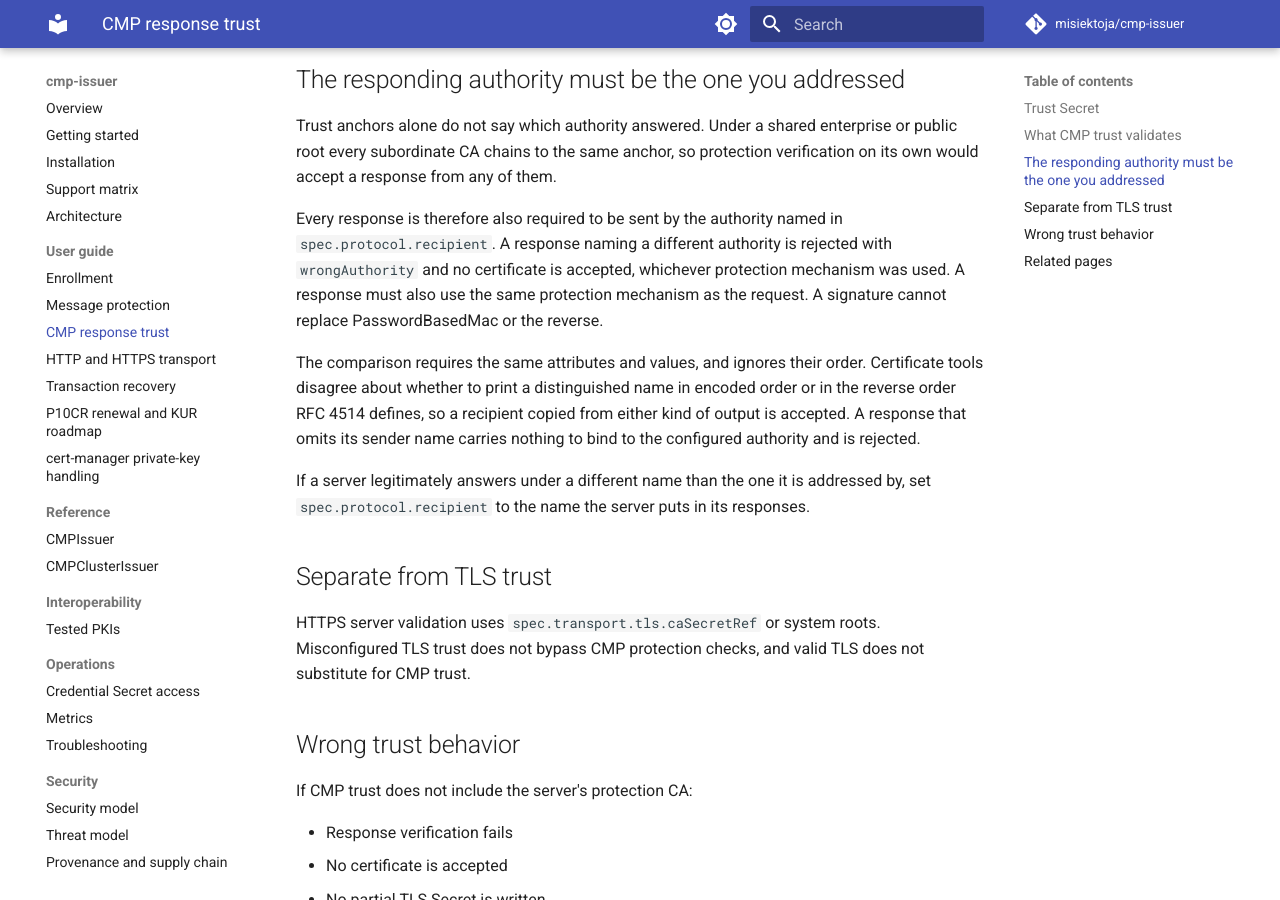
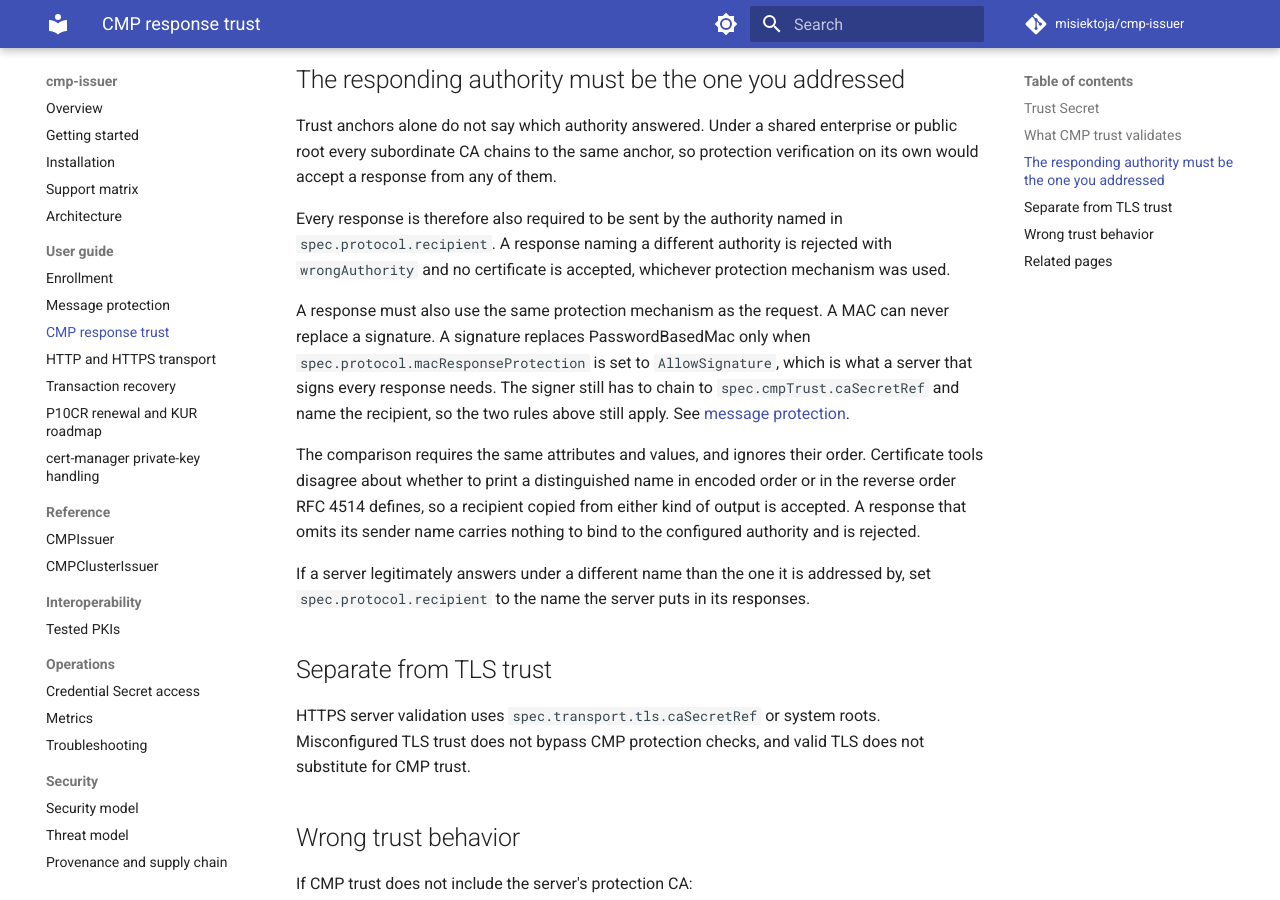
Before and after one commit to misiektoja/cmp-issuer, an MkDocs documentation site: the page built from docs/guide/cmp-response-trust.md, in a window 1280 px wide and 900 px high, scrolled down 1178 px. Built offline with MkDocs 1.6.1 and Material for MkDocs 9.7.7, drawn with Linux system fonts in a browser that asks for light colours; comment, search, counter and statistics services are not loaded.

Commit message:
docs(guide): state when a signature may replace a MAC

```diff
--- a/docs/guide/cmp-response-trust.md
+++ b/docs/guide/cmp-response-trust.md
@@ -48,8 +48,13 @@ from any of them.
 
 Every response is therefore also required to be sent by the authority named in `spec.protocol.recipient`.
 A response naming a different authority is rejected with `wrongAuthority` and no certificate is
-accepted, whichever protection mechanism was used. A response must also use the same protection
-mechanism as the request. A signature cannot replace PasswordBasedMac or the reverse.
+accepted, whichever protection mechanism was used.
+
+A response must also use the same protection mechanism as the request. A MAC can never replace a
+signature. A signature replaces PasswordBasedMac only when `spec.protocol.macResponseProtection` is set
+to `AllowSignature`, which is what a server that signs every response needs. The signer still has to
+chain to `spec.cmpTrust.caSecretRef` and name the recipient, so the two rules above still apply. See
+[message protection](message-protection.md).
 
 The comparison requires the same attributes and values, and ignores their order. Certificate tools
 disagree about whether to print a distinguished name in encoded order or in the reverse order RFC 4514
```
